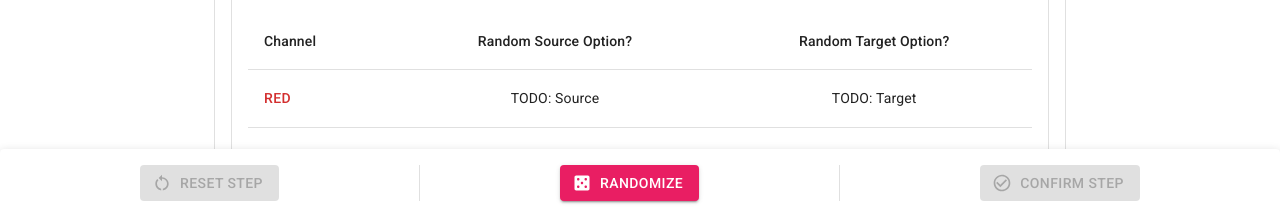
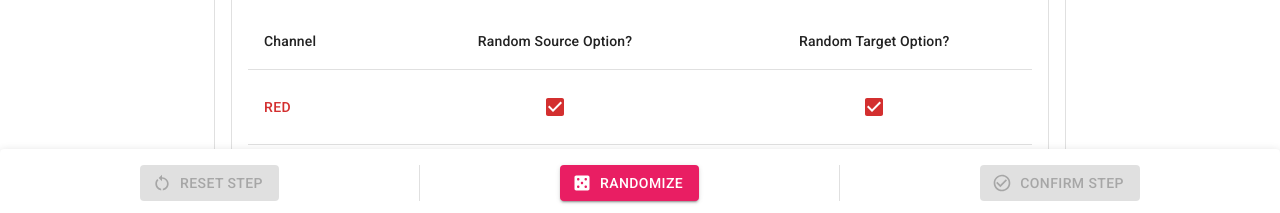
Before and after one commit to connordelacruz/react-p5-channel-shift, a React (Create React App) app: page / in a window 1280 px wide. Both pictures are taken after a click on the tab "RANDOMIZATION OPTIONS". Shown: the part 583-796 px from the top of the page. Built offline with nearby package versions, Linux system fonts and the light colour scheme.

Commit message:
implemented swap randomization + checkboxes

```diff
--- a/src/App.jsx
+++ b/src/App.jsx
@@ -280,7 +280,11 @@ function App() {
   // Randomize Swap
   // --------------------------------------------------------------------------------
 
-  // TODO: doc n implement
+  /**
+   * Returns default values for randomize source/target channels states.
+   *
+   * @return {*[]}
+   */
   const randomizeSwapChannelsDefault = () => {
     const randomizeSwapChannelsDefault = []
     randomizeSwapChannelsDefault[Constants.R_OFFSET] = true
@@ -293,7 +297,13 @@ function App() {
   const [randomizeSwapSourceChannels, setRandomizeSwapSourceChannels] = React.useState(randomizeSwapChannelsDefault())
   const [randomizeSwapTargetChannels, setRandomizeSwapTargetChannels] = React.useState(randomizeSwapChannelsDefault())
 
-  // TODO doc n implement
+  /**
+   * Returns a helper function to update source/target states at an individual channel offset.
+   *
+   * @param channelsState
+   * @param stateSetter
+   * @return {(function(*, *): void)|*}
+   */
   const setRandomizeChannelHelperGenerator = (channelsState, stateSetter) => {
     return (channelOffset, newValue) => {
       const newChannelsState = [...channelsState]
@@ -302,8 +312,49 @@ function App() {
     }
   }
 
+  /**
+   * Set the state of a channel in randomizeSwapSourceChannels at the given channel offset.
+   *
+   * @param channelOffset
+   * @param newValue
+   */
   const setRandomizeSwapSourceChannel = setRandomizeChannelHelperGenerator(randomizeSwapSourceChannels, setRandomizeSwapSourceChannels)
+
+  /**
+   * Set the state of a channel in randomizeSwapTargetChannels at the given channel offset.
+   *
+   * @param channelOffset
+   * @param newValue
+   */
   const setRandomizeSwapTargetChannel = setRandomizeChannelHelperGenerator(randomizeSwapTargetChannels, setRandomizeSwapTargetChannels)
+
+  /**
+   * Randomize source/target channels based on randomizeSwapSourceChannels and randomizeSwapTargetChannels.
+   */
+  const randomizeSwaps = () => {
+    // TODO: Optionally try to enforce different source/target selections
+    const sourceOptions = []
+    randomizeSwapSourceChannels.forEach((checked, channelOffset) => {
+      if (checked) {
+        sourceOptions.push(channelOffset)
+      }
+    })
+    const targetOptions = []
+    randomizeSwapTargetChannels.forEach((checked, channelOffset) => {
+      if (checked) {
+        targetOptions.push(channelOffset)
+      }
+    })
+    // Pick random channels and update states
+    if (sourceOptions.length > 0) {
+      const randySource = sourceOptions[Math.floor(Math.random() * sourceOptions.length)]
+      setSourceChannel(randySource)
+    }
+    if (targetOptions.length > 0) {
+      const randyTarget = targetOptions[Math.floor(Math.random() * targetOptions.length)]
+      setTargetChannel(randyTarget)
+    }
+  }
 
   // ================================================================================
   // Reset/Randomize/Confirm Snackbar Buttons
@@ -329,10 +380,10 @@ function App() {
   /**
    * OnClick handler for randomize button.
    */
-  const randomizeButtonOnClickHandler = () => {
+  const randomizeButtonOnClick = () => {
     // TODO: consistency on naming these functions (handler suffix just for generators?)
-    // TODO: also randomize swap
     randomizeShiftValues()
+    randomizeSwaps()
   }
 
   // --------------------------------------------------------------------------------
@@ -621,7 +672,7 @@ function App() {
           <Tooltip title='Randomize shift/swap values. Can be configured in the "Randomization Options" tab' placement="top">
             <span>
               <Button
-                onClick={ randomizeButtonOnClickHandler }
+                onClick={ randomizeButtonOnClick }
                 startIcon={ <Casino/> }
                 variant="contained"
                 color="info"
--- a/src/RandomizeToolUI.jsx
+++ b/src/RandomizeToolUI.jsx
@@ -47,14 +47,14 @@ const RandomizeShiftDimensionCheckbox = ({
    *
    * @param event
    */
-  const randomizeShiftChannelCheckboxOnChangeHandler = (event) => {
+  const randomizeShiftChannelCheckboxOnChange = (event) => {
     setRandomizeShiftChannel(channelOffset, dimensionIndex, event.target.checked)
   }
 
   return (
     <Checkbox
       checked={ randomizeShiftChannels[channelOffset][dimensionIndex] }
-      onChange={ randomizeShiftChannelCheckboxOnChangeHandler }
+      onChange={ randomizeShiftChannelCheckboxOnChange }
       color={ Constants.CHANNEL_MUI_COLORS[channelOffset] }
     />
   )
@@ -261,6 +261,40 @@ const RandomizeShiftTable = ({
 
 // TODO: DOCUMENT ALL:
 
+/**
+ * Randomize swap source/target checkbox component.
+ *
+ * @param channelOffset
+ * @param randomizeSwapChannels State array for source/target swap channels.
+ * @param setRandomizeSwapChannel Corresponding state setter helper function for source/target.
+ * @return {Element}
+ * @constructor
+ */
+const RandomizeSwapChannelCheckbox = ({
+                                        channelOffset,
+                                        // State props
+                                        randomizeSwapChannels,
+                                        // State setter props
+                                        setRandomizeSwapChannel
+                                      }) => {
+  /**
+   * Set state to match checkbox checked property.
+   *
+   * @param event
+   */
+  const randomizeSwapChannelCheckboxOnChange = (event) => {
+    setRandomizeSwapChannel(channelOffset, event.target.checked)
+  }
+
+  return (
+    <Checkbox
+      checked={ randomizeSwapChannels[channelOffset] }
+      onChange={ randomizeSwapChannelCheckboxOnChange }
+      color={ Constants.CHANNEL_MUI_COLORS[channelOffset] }
+    />
+  )
+}
+
 const RandomizeSwapTableRow = ({
                                  channelOffset,
                                  // State props
@@ -276,10 +310,18 @@ const RandomizeSwapTableRow = ({
         <ChannelLabel channelOffset={ channelOffset }/>
       </TableCell>
       <TableCell align="center">
-        TODO: Source
+        <RandomizeSwapChannelCheckbox
+          channelOffset={ channelOffset }
+          randomizeSwapChannels={ randomizeSwapSourceChannels }
+          setRandomizeSwapChannel={ setRandomizeSwapSourceChannel }
+        />
       </TableCell>
       <TableCell align="center">
-        TODO: Target
+        <RandomizeSwapChannelCheckbox
+          channelOffset={ channelOffset }
+          randomizeSwapChannels={ randomizeSwapTargetChannels }
+          setRandomizeSwapChannel={ setRandomizeSwapTargetChannel }
+        />
       </TableCell>
     </TableRow>
   )
```
